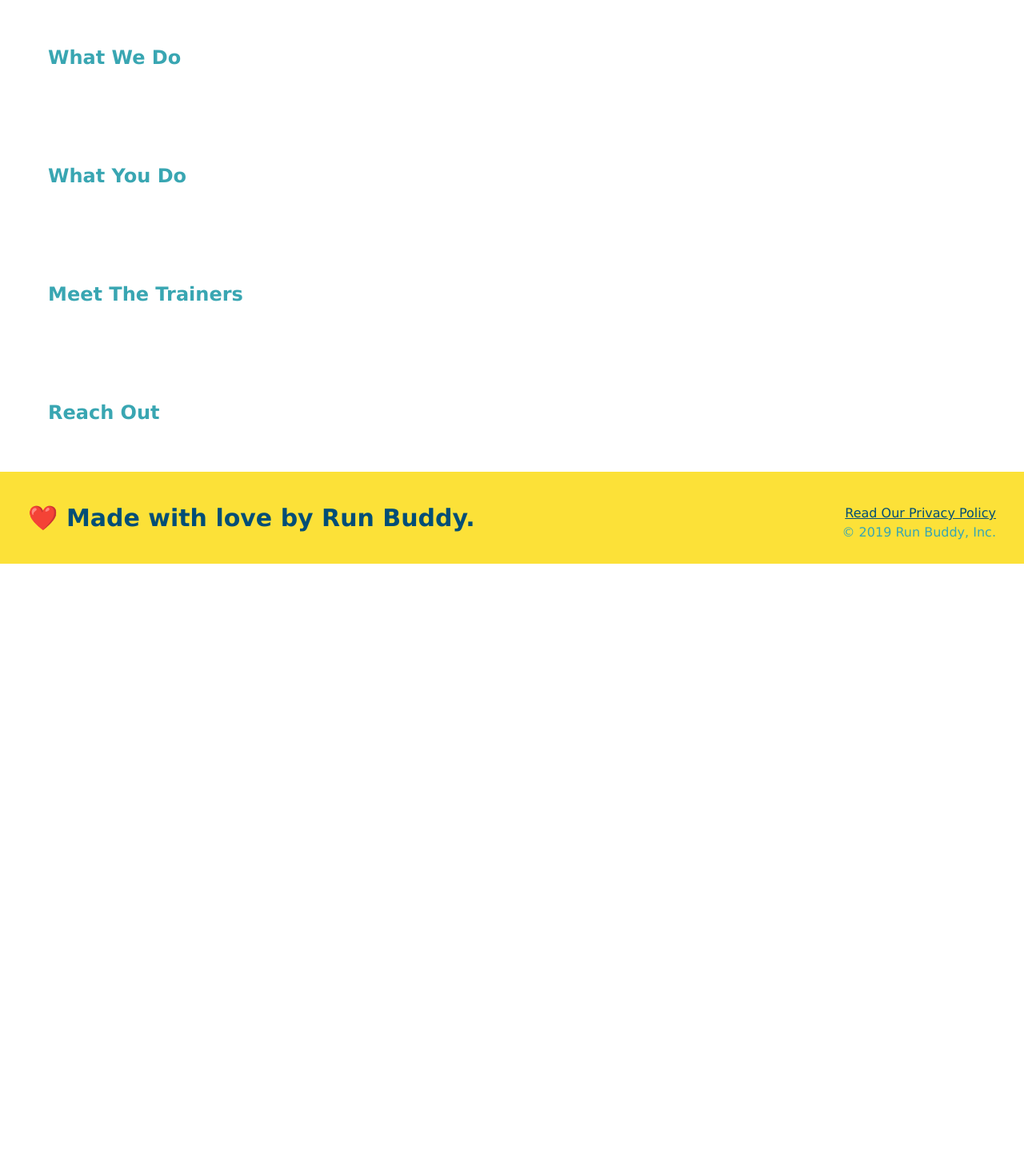
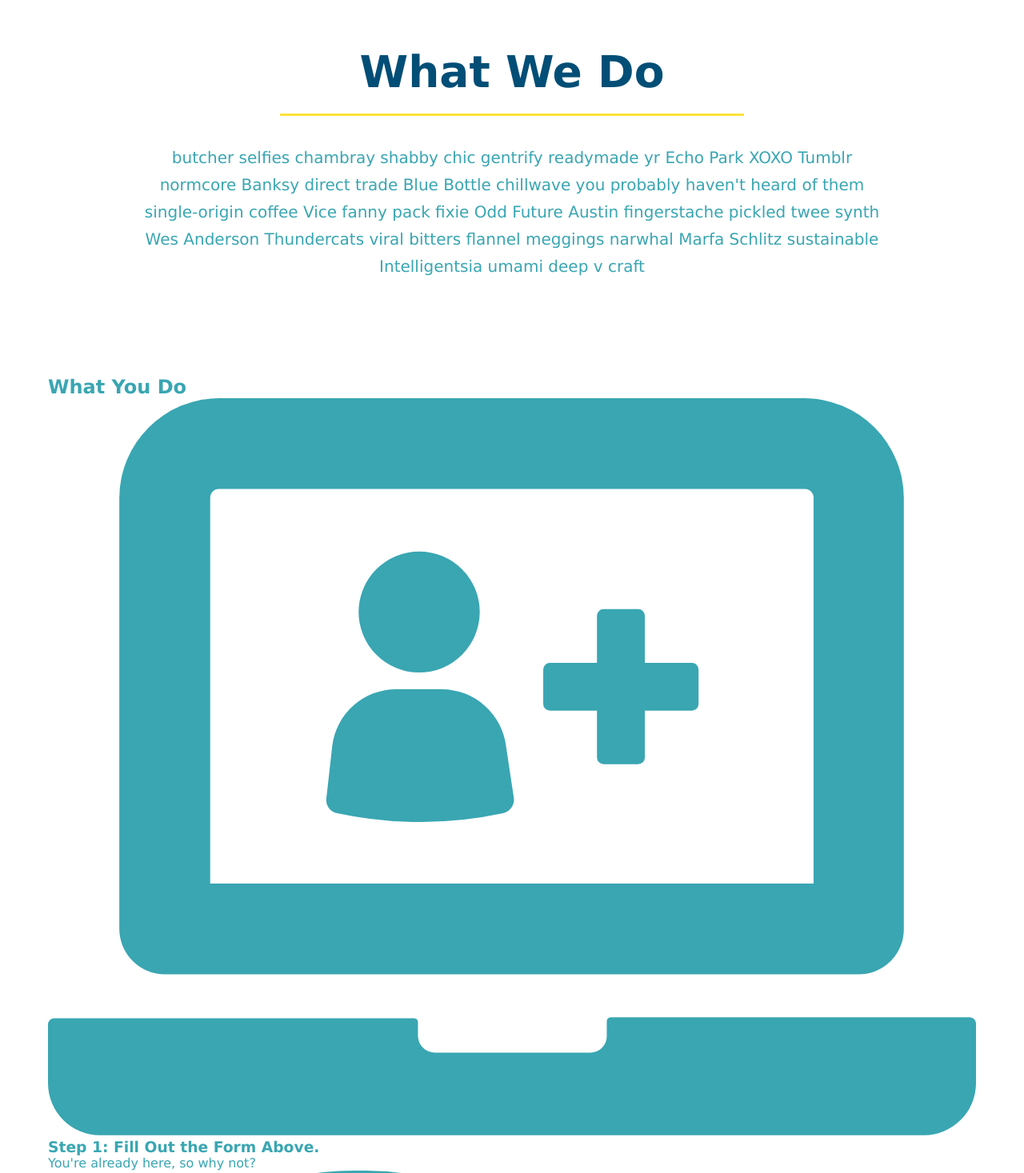
Before and after one commit to MichaelR432/run-buddy, a plain HTML site: page index.html in a window 1280 px wide. Shown: the part 683-2150 px from the top of the page at 80% size. Before the commit the page ends 1388 px from the top, so only its background shows below. Drawn offline with Linux system fonts and the light colour scheme.

Commit message:
style what we do

```diff
--- a/index.html
+++ b/index.html
@@ -68,13 +68,41 @@
   <!-- end hero -->
 
   <!-- "what we do" section -->
-  <section>
+  <section id="what-we-do" class="intro">
     <h2>What We Do</h2>
+    <p>
+      butcher selfies chambray shabby chic gentrify readymade yr Echo Park XOXO Tumblr normcore Banksy direct trade Blue Bottle chillwave you probably haven't heard of them single-origin coffee Vice fanny pack fixie Odd Future Austin fingerstache pickled twee synth Wes Anderson Thundercats viral bitters flannel meggings narwhal Marfa Schlitz sustainable Intelligentsia umami deep v craft
+    </p>
   </section>
 
   <!-- "what you do" section -->
-  <section>
+  <section id="what-you-do">
     <h2>What You Do</h2>
+
+    <div>
+      <!-- insert this img element -->
+      <img src="./01-04-svgs/step-1.svg" alt="" />
+      <h3>Step 1: Fill Out the Form Above.</h3>
+      <p>You're already here, so why not?</p>
+    </div>
+
+    <div>
+      <img src="./01-04-svgs/step-2.svg" alt="" />
+      <h3>Step 2: Consult with One of Our Trainers.</h3>
+      <p>Are you here to build muscle, lose weight, or just feel good?</p>
+    </div>
+
+    <div>
+      <img src="./01-04-svgs/step-3.svg" alt="" />
+      <h3>Step 3: Get Running.</h3>
+      <p>Hit the ground running (literally) once your trainer lays out your plan.</p>
+    </div>
+
+    <div>
+      <img src="./01-04-svgs/step-4.svg" alt="" />
+      <h3>Step 4: See Results.</h3>
+      <p>Bi-weekly checkins with your trainer will keep you focused</p>
+    </div>
   </section>
 
   <!-- "meet the trainers" section -->
--- a/style.css
+++ b/style.css
@@ -121,6 +121,26 @@ section {
   padding: 10px 20px;
   font-size: 16px;
 }
+.intro {
+  text-align: center;
+}
+.intro h2 {
+  font-size: 55px;
+  color: #024e76;
+  margin-bottom: 35px;
+  padding: 0 100px 20px 100px;
+  border-bottom: 3px solid;
+  border-color: #fce138;
+  /* add this alongside your other declarations */
+  display: inline-block;
+}
+.intro p {
+  line-height: 1.7;
+  color: #39a6b2;
+  width: 80%;
+  font-size: 20px;
+  margin: 0 auto;
+}
 /* HERO STYLES END */
 
 /* Hero Style End */
```
Also changed, not shown: 01-04-svgs/step-1.svg (added), 01-04-svgs/step-2.svg (added), 01-04-svgs/step-3.svg (added), 01-04-svgs/step-4.svg (added).
